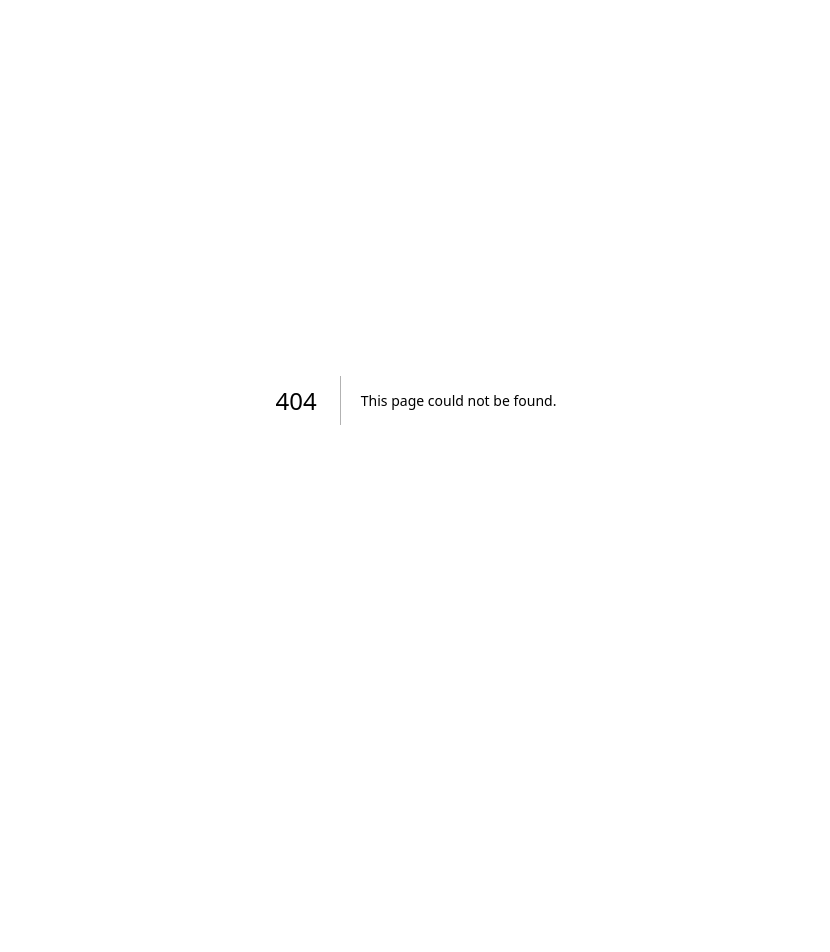
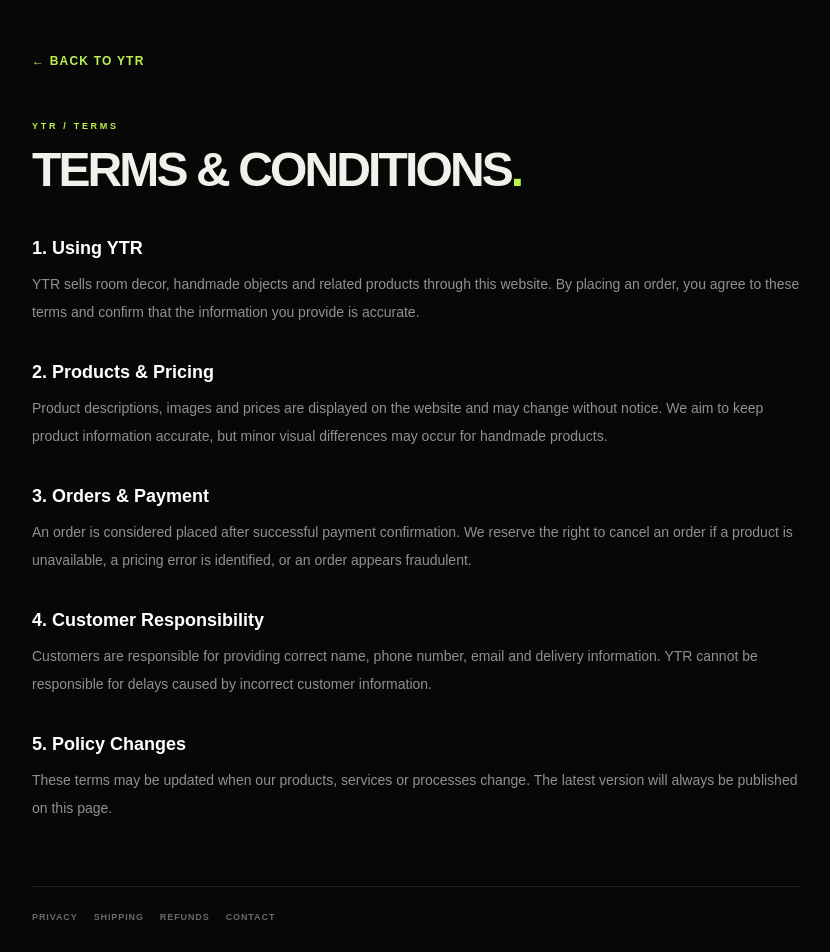
Before and after one commit to salonisoni2707-tech/ytR, a Next.js app: page /terms in a window 1280 px wide. Before the commit this address had no page. Shown: the top 952 px of the page, without its empty margins (224-1054 px from the left). Before the commit the page ends 800 px from the top, so only its background shows below. Built offline with nearby package versions, Linux system fonts and the light colour scheme.

Commit message:
Add YTR terms and policy pages

```diff
--- /dev/null
+++ b/src/app/terms/page.tsx
@@ -0,0 +1,25 @@
+import Link from "next/link";
+
+export default function TermsPage() {
+  return (
+    <main className="min-h-screen bg-[#070707] px-5 py-12 text-[#f2f0ea] lg:px-8">
+      <div className="mx-auto max-w-3xl">
+        <Link href="/" className="text-xs font-black tracking-widest text-lime-300">← BACK TO YTR</Link>
+        <p className="mt-12 text-[9px] font-black tracking-[0.3em] text-lime-300">YTR / TERMS</p>
+        <h1 className="mt-3 text-5xl font-black uppercase tracking-[-0.06em]">Terms & Conditions<span className="text-lime-300">.</span></h1>
+        <div className="mt-10 space-y-8 text-sm leading-7 text-white/55">
+          <section><h2 className="text-lg font-black text-white">1. Using YTR</h2><p className="mt-2">YTR sells room decor, handmade objects and related products through this website. By placing an order, you agree to these terms and confirm that the information you provide is accurate.</p></section>
+          <section><h2 className="text-lg font-black text-white">2. Products & Pricing</h2><p className="mt-2">Product descriptions, images and prices are displayed on the website and may change without notice. We aim to keep product information accurate, but minor visual differences may occur for handmade products.</p></section>
+          <section><h2 className="text-lg font-black text-white">3. Orders & Payment</h2><p className="mt-2">An order is considered placed after successful payment confirmation. We reserve the right to cancel an order if a product is unavailable, a pricing error is identified, or an order appears fraudulent.</p></section>
+          <section><h2 className="text-lg font-black text-white">4. Customer Responsibility</h2><p className="mt-2">Customers are responsible for providing correct name, phone number, email and delivery information. YTR cannot be responsible for delays caused by incorrect customer information.</p></section>
+          <section><h2 className="text-lg font-black text-white">5. Policy Changes</h2><p className="mt-2">These terms may be updated when our products, services or processes change. The latest version will always be published on this page.</p></section>
+        </div>
+        <PolicyLinks />
+      </div>
+    </main>
+  );
+}
+
+function PolicyLinks() {
+  return <nav className="mt-16 flex flex-wrap gap-4 border-t border-white/10 pt-6 text-[9px] font-black tracking-widest text-white/40"><Link href="/privacy">PRIVACY</Link><Link href="/shipping">SHIPPING</Link><Link href="/refund">REFUNDS</Link><Link href="/contact">CONTACT</Link></nav>;
+}
```
